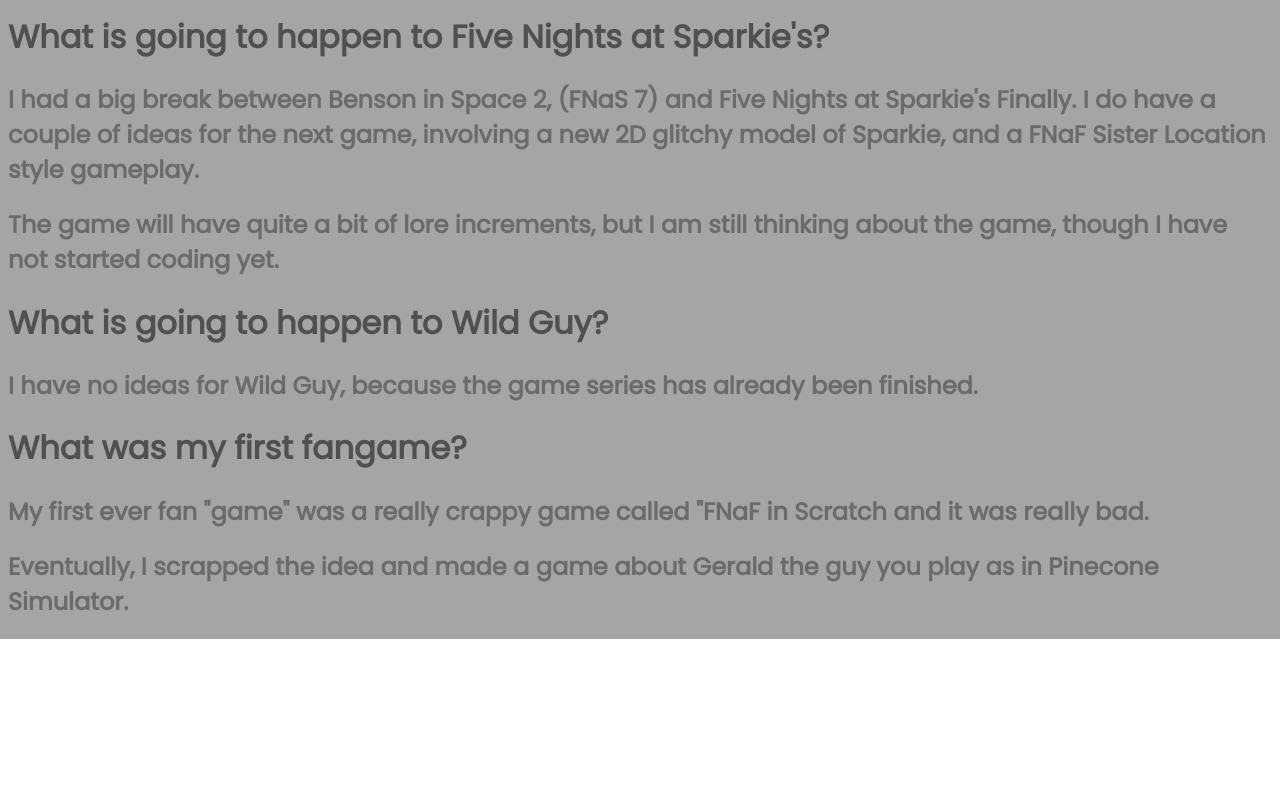
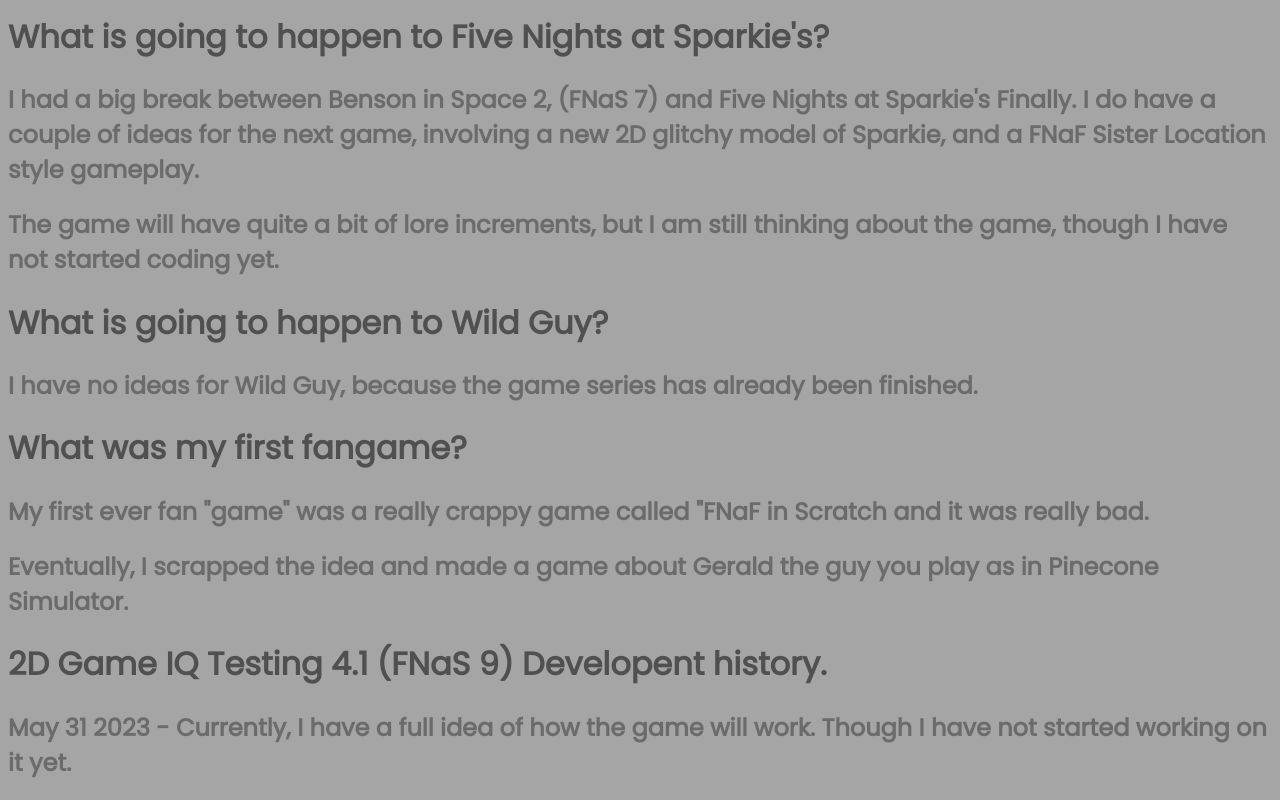
Before and after one commit to TheGoldenDog08/TheGoldenDog.github.io, a plain HTML site: page index.html in a window 1280 px wide. Shown: the part 828-1628 px from the top of the page. Before the commit the page ends 1467 px from the top, so only its background shows below. Drawn offline with Linux system fonts and the light colour scheme.

Commit message:
Update index.html

```diff
--- a/index.html
+++ b/index.html
@@ -33,4 +33,6 @@
 <h2>My first ever fan "game" was a really crappy game called "FNaF in Scratch and it was really bad.</h2>
 <h2>Eventually, I scrapped the idea and made a game about Gerald the guy you play as in Pinecone Simulator.</h2>
 <div id="GamesLogo"><img src="GoldenDogGames.png" height="100"></div>
+<h1>2D Game IQ Testing 4.1 (FNaS 9) Developent history.</h1>
+<h2>May 31 2023 - Currently, I have a full idea of how the game will work. Though I have not started working on it yet.</h2>
 </body>
```
